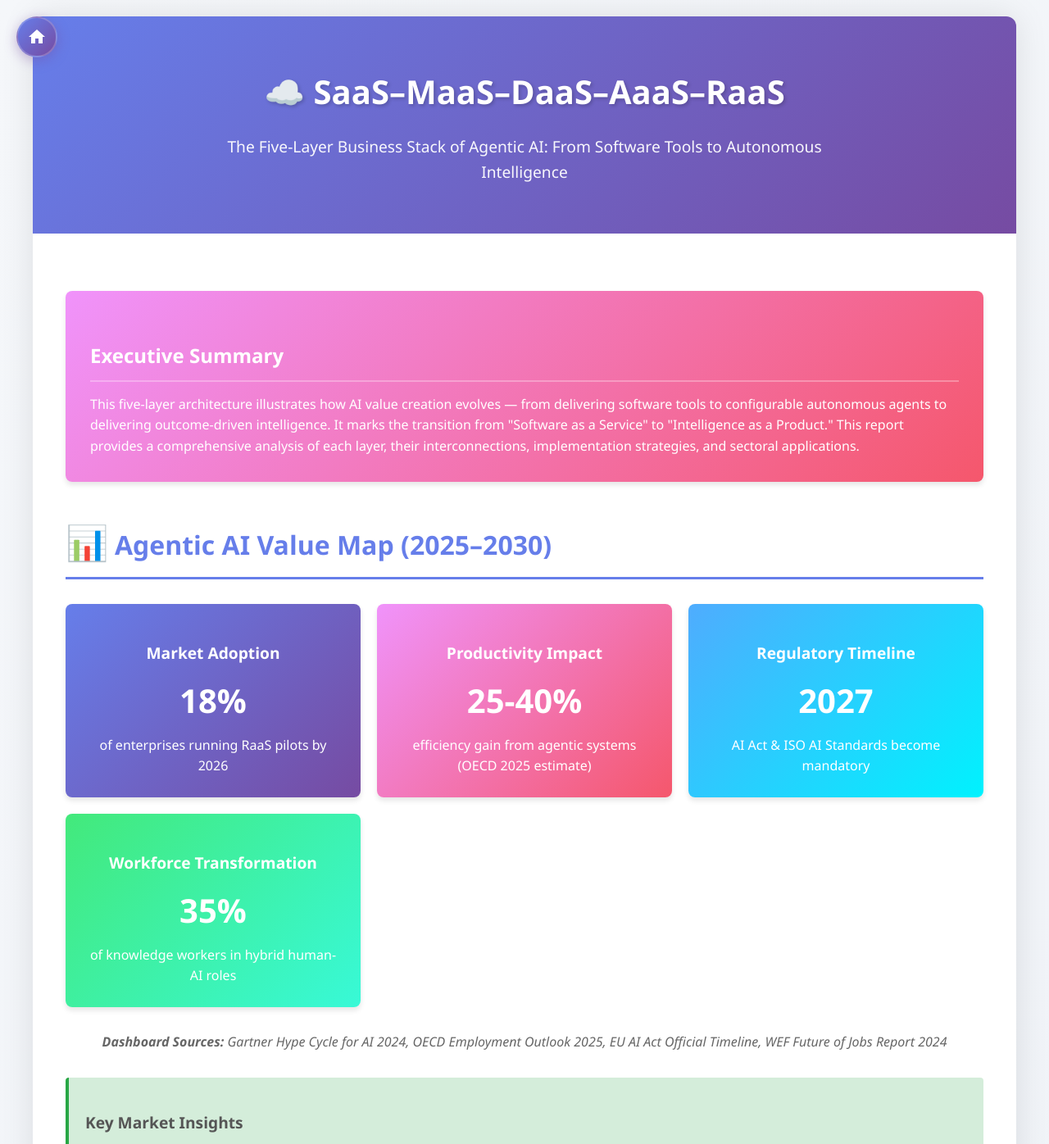
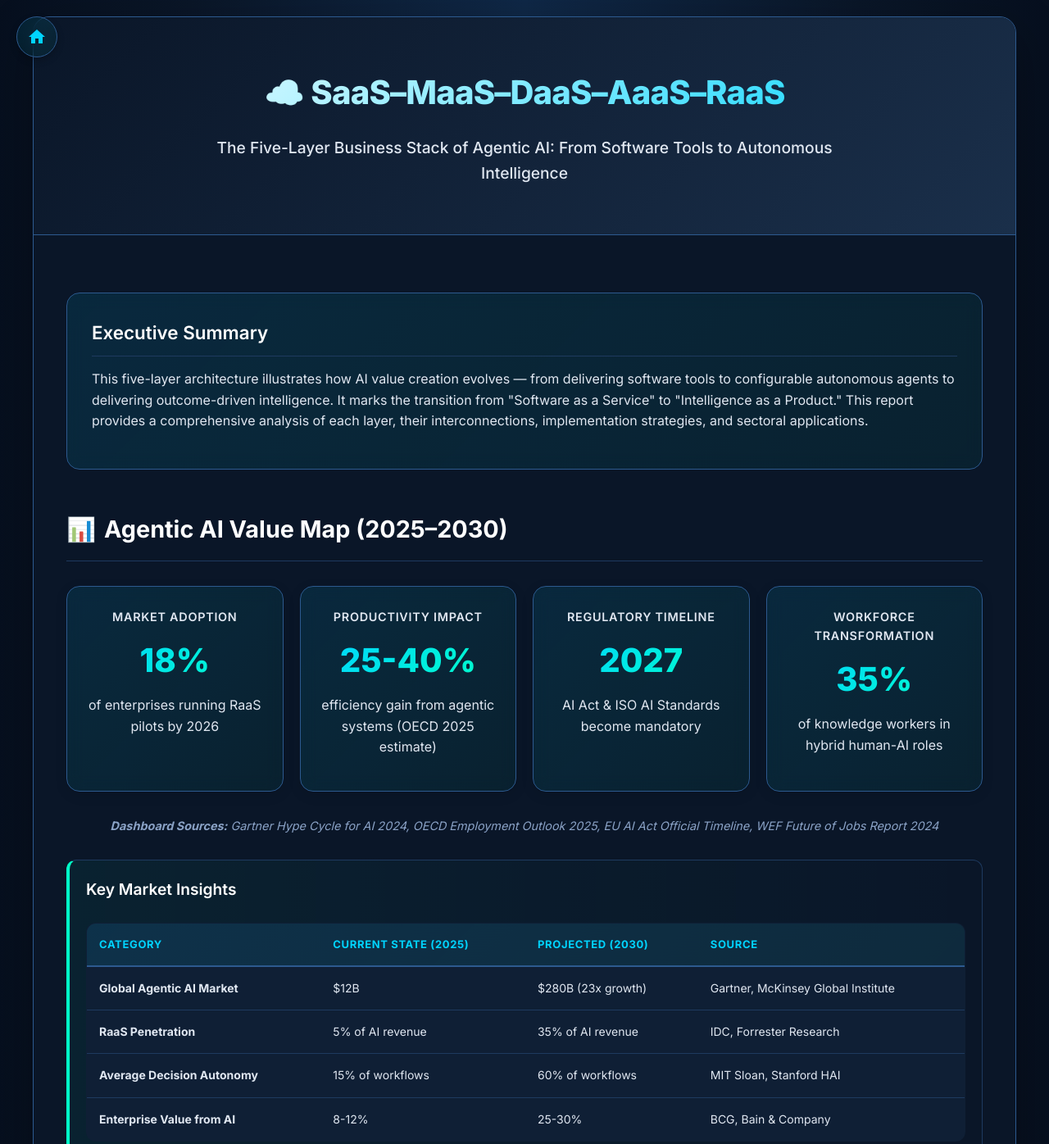
Before and after one commit to alpustundag/fivelayerstack, a plain HTML site: page index.html in a window 1280 px wide. Shown: the top 1396 px of the page at 82% size. Drawn offline with Linux system fonts and the light colour scheme.

Commit message:
Add files via upload

```diff
--- a/index.html
+++ b/index.html
@@ -6,13 +6,44 @@
       window.dataLayer = window.dataLayer || [];
       function gtag(){dataLayer.push(arguments);}
       gtag('js', new Date());
-
       gtag('config', 'G-XRV0JVTY6Q');
     </script>
     <meta charset="UTF-8">
     <meta name="viewport" content="width=device-width, initial-scale=1.0">
     <title>SaaS-MaaS-DaaS-AaaS-RaaS: The Five-Layer Business Stack of Agentic AI</title>
+
+    <link rel="preconnect" href="https://fonts.googleapis.com">
+    <link rel="preconnect" href="https://fonts.gstatic.com" crossorigin>
+    <link href="https://fonts.googleapis.com/css2?family=Inter:wght@300;400;500;600;700;800&display=swap" rel="stylesheet">
+
     <style>
+        /* ==========================================================================
+           CORE THEME VARIABLES (From business_models_fund_style.html)
+           ==========================================================================
+        */
+        :root {
+            --bg-main: #0a1628;
+            --bg-card: #0f1f35;
+            --bg-card-hover: #142942;
+            --accent: #00d4ff;
+            --accent-secondary: #00ffc8;
+            --accent-soft: rgba(0, 212, 255, 0.08);
+            --accent-glow: rgba(0, 212, 255, 0.35);
+            --text-main: #ffffff;
+            --text-secondary: #e0e7f1;
+            --text-muted: #8ba3c7;
+            --border-soft: #1e3a5f;
+            --border-bright: #2d5a8f;
+            --gradient-1: linear-gradient(135deg, #0a1628 0%, #1a2f4a 100%);
+            --gradient-2: linear-gradient(135deg, rgba(0, 212, 255, 0.1) 0%, rgba(0, 255, 200, 0.05) 100%);
+
+            /* Semantic Colors for this report */
+            --color-success: #00ffc8;
+            --color-warning: #ff6496;
+            --color-insight: #00d4ff;
+            --color-highlight: #e0a850;
+        }
+
         * {
             margin: 0;
             padding: 0;
@@ -20,38 +51,44 @@
         }
 
         body {
-            font-family: 'Segoe UI', Tahoma, Geneva, Verdana, sans-serif;
+            font-family: "Inter", system-ui, -apple-system, BlinkMacSystemFont, "Segoe UI", sans-serif;
+            background: radial-gradient(ellipse at top, #0f2847 0%, #0a1628 45%, #020814 100%);
+            min-height: 100vh;
+            padding: 20px;
+            position: relative;
+            color: var(--text-main);
+            -webkit-font-smoothing: antialiased;
+            -moz-osx-font-smoothing: grayscale;
             line-height: 1.6;
-            color: #333;
-            background: linear-gradient(135deg, #f5f7fa 0%, #c3cfe2 100%);
-            padding: 20px;
-            position: relative; /* Home butonu icin */
-        }
-
-        /* Home Button Styles - Added */
+        }
+
+        /* Home Button */
         .home-btn {
             position: fixed;
             top: 20px;
             left: 20px;
             width: 50px;
             height: 50px;
-            background: linear-gradient(135deg, #667eea 0%, #764ba2 100%);
+            background: var(--gradient-2);
+            backdrop-filter: blur(10px);
+            -webkit-backdrop-filter: blur(10px);
+            border: 1px solid var(--border-bright);
             border-radius: 50%;
             display: flex;
             align-items: center;
             justify-content: center;
-            color: white;
+            color: var(--accent);
             text-decoration: none;
-            z-index: 1000;
-            box-shadow: 0 4px 15px rgba(118, 75, 162, 0.4);
+            z-index: 9999;
             transition: all 0.3s ease;
-            border: 2px solid rgba(255, 255, 255, 0.2);
+            box-shadow: 0 4px 10px rgba(0,0,0,0.2);
         }
 
         .home-btn:hover {
-            transform: translateY(-3px) scale(1.05);
-            box-shadow: 0 6px 20px rgba(118, 75, 162, 0.6);
-            background: linear-gradient(135deg, #764ba2 0%, #667eea 100%);
+            background: var(--accent);
+            color: var(--bg-main);
+            transform: translateY(-2px) scale(1.05);
+            box-shadow: 0 0 16px var(--accent-glow);
         }
 
         .home-btn svg {
@@ -63,274 +100,300 @@
         .container {
             max-width: 1200px;
             margin: 0 auto;
-            background: white;
-            box-shadow: 0 0 40px rgba(0,0,0,0.1);
-            border-radius: 12px;
+            background: rgba(15, 31, 53, 0.95);
+            border-radius: 20px;
+            box-shadow: 0 20px 60px rgba(0,0,0,0.3);
             overflow: hidden;
-        }
-
+            border: 1px solid var(--border-bright);
+        }
+
+        /* Header */
         header {
-            background: linear-gradient(135deg, #667eea 0%, #764ba2 100%);
-            color: white;
+            background: var(--gradient-1);
+            color: var(--text-main);
             padding: 60px 40px;
             text-align: center;
+            border-bottom: 1px solid var(--border-bright);
         }
 
         header h1 {
             font-size: 2.5em;
             margin-bottom: 20px;
-            text-shadow: 2px 2px 4px rgba(0,0,0,0.2);
+            font-weight: 800;
+            letter-spacing: -0.02em;
+            background: linear-gradient(135deg, #ffffff 0%, var(--accent) 100%);
+            -webkit-background-clip: text;
+            -webkit-text-fill-color: transparent;
+            background-clip: text;
+            text-shadow: none;
         }
 
         header p {
             font-size: 1.2em;
-            opacity: 0.95;
+            color: var(--text-secondary);
+            font-weight: 500;
             max-width: 800px;
             margin: 0 auto;
         }
 
         .content {
             padding: 40px;
-        }
-
+            background: var(--bg-main);
+        }
+
+        /* Typography */
         h2 {
-            color: #667eea;
-            margin: 40px 0 20px 0;
-            font-size: 2em;
-            border-bottom: 3px solid #667eea;
+            margin: 50px 0 25px 0;
+            font-size: 1.8em;
+            font-weight: 700;
+            color: var(--text-main);
+            border-bottom: 1px solid var(--border-soft);
+            padding-bottom: 15px;
+            display: flex;
+            align-items: center;
+            gap: 10px;
+        }
+
+        h3 {
+            color: var(--accent);
+            margin: 35px 0 15px 0;
+            font-size: 1.4em;
+            font-weight: 600;
+        }
+
+        h4 {
+            color: var(--text-main);
+            margin: 0 0 10px 0;
+            font-size: 1.2em;
+            font-weight: 600;
+        }
+
+        p {
+            color: var(--text-secondary);
+            margin-bottom: 15px;
+        }
+
+        /* Links */
+        a {
+            color: var(--accent);
+            text-decoration: none;
+        }
+        a:hover {
+            text-decoration: underline;
+        }
+
+        /* Boxes & Cards (Mapping from original to new style) */
+
+        /* Intro / Executive Summary -> High visibility card */
+        .intro-box {
+            background: var(--gradient-2);
+            border: 1px solid var(--border-bright);
+            padding: 30px;
+            border-radius: 16px;
+            margin: 30px 0;
+            backdrop-filter: blur(10px);
+        }
+        .intro-box h3 {
+            color: var(--text-main);
+            border-bottom: 1px solid var(--border-soft);
             padding-bottom: 10px;
-        }
-
-        h3 {
-            color: #764ba2;
-            margin: 30px 0 15px 0;
-            font-size: 1.5em;
-        }
-
-        h4 {
-            color: #555;
-            margin: 20px 0 10px 0;
-            font-size: 1.2em;
-        }
-
-        .intro-box {
-            background: linear-gradient(135deg, #f093fb 0%, #f5576c 100%);
-            color: white;
-            padding: 30px;
-            border-radius: 8px;
+            margin-top: 0;
+        }
+
+        /* Semantic Boxes (Success, Warning, Highlight, Insight) */
+        .success-box, .warning-box, .insight-box, .highlight-box {
+            padding: 20px;
+            margin: 25px 0;
+            border-radius: 12px;
+            background: var(--bg-card);
+            border: 1px solid var(--border-soft);
+            border-left-width: 4px;
+        }
+
+        .success-box {
+            border-left-color: var(--color-success);
+            background: linear-gradient(90deg, rgba(0, 255, 200, 0.05) 0%, rgba(15, 31, 53, 0) 100%);
+        }
+
+        .warning-box {
+            border-left-color: var(--color-warning);
+            background: linear-gradient(90deg, rgba(255, 100, 150, 0.05) 0%, rgba(15, 31, 53, 0) 100%);
+        }
+
+        .insight-box {
+            border-left-color: var(--color-insight);
+            background: linear-gradient(90deg, rgba(0, 212, 255, 0.05) 0%, rgba(15, 31, 53, 0) 100%);
+        }
+
+        .highlight-box {
+            border-left-color: var(--color-highlight);
+            background: linear-gradient(90deg, rgba(224, 168, 80, 0.05) 0%, rgba(15, 31, 53, 0) 100%);
+        }
+
+        /* Layer Cards (Pattern Cards) */
+        .layer-card {
+            background: var(--bg-card);
+            border: 1px solid var(--border-soft);
+            border-radius: 16px;
+            padding: 25px;
+            margin: 20px 0;
+            transition: all 0.3s;
+        }
+        .layer-card:hover {
+            background: var(--bg-card-hover);
+            border-color: var(--border-bright);
+            transform: translateY(-5px);
+            box-shadow: 0 8px 25px rgba(0,0,0,0.3);
+        }
+        .layer-card h4 {
+            color: var(--accent);
+        }
+
+        /* Metrics Grid */
+        .grid-2 {
+            display: grid;
+            grid-template-columns: repeat(auto-fit, minmax(250px, 1fr));
+            gap: 20px;
             margin: 30px 0;
-            box-shadow: 0 4px 6px rgba(0,0,0,0.1);
-        }
-
-        .intro-box h3 {
-            color: white;
-            border-bottom: 2px solid rgba(255,255,255,0.3);
-            padding-bottom: 10px;
-            margin-bottom: 15px;
-        }
-
+        }
+
+        .metric-card {
+            background: var(--gradient-2);
+            color: var(--text-main);
+            padding: 25px;
+            border-radius: 16px;
+            box-shadow: 0 4px 15px rgba(0,0,0,0.1);
+            border: 1px solid var(--border-bright);
+            backdrop-filter: blur(10px);
+            text-align: center;
+            /* Override inline styles from original HTML */
+            background-image: var(--gradient-2) !important;
+        }
+        .metric-card h4 {
+            color: var(--text-secondary);
+            font-size: 0.9em;
+            text-transform: uppercase;
+            letter-spacing: 0.05em;
+            margin-bottom: 10px;
+        }
+        .metric-value {
+            font-size: 2.5em;
+            font-weight: 800;
+            margin: 10px 0;
+            background: linear-gradient(135deg, var(--accent) 0%, var(--accent-secondary) 100%);
+            -webkit-background-clip: text;
+            -webkit-text-fill-color: transparent;
+            background-clip: text;
+        }
+
+        /* Tables */
         table {
             width: 100%;
             border-collapse: collapse;
+            background: var(--bg-card);
+            border-radius: 12px;
+            overflow: hidden;
             margin: 25px 0;
-            box-shadow: 0 2px 15px rgba(0,0,0,0.1);
-            border-radius: 8px;
-            overflow: hidden;
+            border: 1px solid var(--border-soft);
         }
 
         thead {
-            background: linear-gradient(135deg, #667eea 0%, #764ba2 100%);
-            color: white;
+            background: var(--gradient-2);
         }
 
         th {
             padding: 15px;
             text-align: left;
-            font-weight: 600;
-            font-size: 0.95em;
+            font-weight: 700;
+            color: var(--accent);
+            border-bottom: 2px solid var(--border-bright);
+            font-size: 13px;
+            text-transform: uppercase;
+            letter-spacing: 0.05em;
         }
 
         td {
-            padding: 12px 15px;
-            border-bottom: 1px solid #e0e0e0;
-        }
-
-        tr:nth-child(even) {
-            background-color: #f8f9fa;
-        }
-
-        tr:hover {
-            background-color: #e3f2fd;
-            transition: background-color 0.3s ease;
-        }
-
-        .highlight-box {
-            background: #fff3cd;
-            border-left: 4px solid #ffc107;
+            padding: 15px;
+            border-bottom: 1px solid var(--border-soft);
+            color: var(--text-secondary);
+            font-size: 14px;
+            vertical-align: top;
+        }
+
+        tbody tr:hover {
+            background: var(--bg-card-hover);
+        }
+
+        /* Code Blocks */
+        code {
+            background: rgba(255, 255, 255, 0.1);
+            padding: 2px 6px;
+            border-radius: 4px;
+            font-family: 'Courier New', monospace;
+            color: var(--accent-secondary);
+            font-size: 0.9em;
+        }
+
+        pre {
+            background: #020814; /* Darker than bg-main */
+            color: var(--text-secondary);
             padding: 20px;
-            margin: 25px 0;
-            border-radius: 4px;
-        }
-
-        .insight-box {
-            background: #d1ecf1;
-            border-left: 4px solid #17a2b8;
-            padding: 20px;
-            margin: 25px 0;
-            border-radius: 4px;
-        }
-
-        .warning-box {
-            background: #f8d7da;
-            border-left: 4px solid #dc3545;
-            padding: 20px;
-            margin: 25px 0;
-            border-radius: 4px;
-        }
-
-        .success-box {
-            background: #d4edda;
-            border-left: 4px solid #28a745;
-            padding: 20px;
-            margin: 25px 0;
-            border-radius: 4px;
-        }
-
-        .layer-card {
-            background: white;
-            border: 2px solid #e0e0e0;
-            border-radius: 8px;
-            padding: 25px;
-            margin: 20px 0;
-            box-shadow: 0 2px 10px rgba(0,0,0,0.05);
-            transition: transform 0.3s ease, box-shadow 0.3s ease;
-        }
-
-        .layer-card:hover {
-            transform: translateY(-5px);
-            box-shadow: 0 5px 20px rgba(0,0,0,0.15);
-        }
-
-        .layer-card h4 {
-            color: #667eea;
-            margin-top: 0;
-        }
-
-        code {
-            background: #f4f4f4;
-            padding: 2px 6px;
-            border-radius: 3px;
-            font-family: 'Courier New', monospace;
-            color: #e83e8c;
-        }
-
-        pre {
-            background: #2d2d2d;
-            color: #f8f8f2;
-            padding: 20px;
-            border-radius: 6px;
+            border-radius: 12px;
             overflow-x: auto;
             margin: 20px 0;
-            box-shadow: 0 2px 10px rgba(0,0,0,0.2);
+            border: 1px solid var(--border-soft);
         }
 
         pre code {
             background: none;
-            color: #f8f8f2;
+            color: inherit;
             padding: 0;
         }
 
+        /* Lists */
         ul, ol {
             margin: 15px 0 15px 30px;
-        }
-
+            color: var(--text-secondary);
+        }
         li {
             margin: 8px 0;
         }
 
-        .emoji {
-            font-size: 1.3em;
-            margin-right: 8px;
-        }
-
-        .grid-2 {
-            display: grid;
-            grid-template-columns: repeat(auto-fit, minmax(300px, 1fr));
-            gap: 20px;
-            margin: 30px 0;
-        }
-
-        .metric-card {
-            background: linear-gradient(135deg, #f6d365 0%, #fda085 100%);
-            color: white;
-            padding: 25px;
-            border-radius: 8px;
-            text-align: center;
-            box-shadow: 0 4px 6px rgba(0,0,0,0.1);
-        }
-
-        .metric-card h4 {
-            color: white;
-            margin-bottom: 10px;
-        }
-
-        .metric-value {
-            font-size: 2.5em;
-            font-weight: bold;
-            margin: 10px 0;
-        }
-
+        /* Footer */
         footer {
-            background: #2d3748;
-            color: white;
+            background: var(--bg-card);
+            color: var(--text-muted);
             padding: 40px;
             text-align: center;
-        }
-
-        footer p {
-            margin: 10px 0;
+            border-top: 1px solid var(--border-soft);
+            font-size: 0.9em;
         }
 
         .author-info {
             margin-top: 20px;
             padding-top: 20px;
-            border-top: 1px solid rgba(255,255,255,0.2);
-        }
-
-        @media print {
-            body {
-                background: white;
-            }
-            .container {
-                box-shadow: none;
-            }
-            .home-btn {
-                display: none; /* Home butonunu baskida gizle */
-            }
-        }
-
+            border-top: 1px solid var(--border-soft);
+        }
+
+        /* Responsive */
         @media (max-width: 768px) {
-            header h1 {
-                font-size: 1.8em;
-            }
-            .content {
-                padding: 20px;
-            }
-            table {
-                font-size: 0.85em;
-            }
-            .home-btn {
-                width: 40px;
-                height: 40px;
-                top: 15px;
-                left: 15px;
-            }
+            header h1 { font-size: 1.8em; }
+            .content { padding: 20px; }
+            table { font-size: 12px; }
+            th, td { padding: 10px; }
+            .home-btn { width: 40px; height: 40px; top: 10px; left: 10px; }
+            .grid-2 { grid-template-columns: 1fr; }
+        }
+
+        /* Emoji Tweaks */
+        .emoji {
+            filter: saturate(0.8); /* Tone down saturation for dark mode */
         }
     </style>
 </head>
 <body>
     <a href="https://alpustundag.github.io/" class="home-btn" aria-label="Home">
-        <svg viewBox="0 0 24 24">
+        <svg viewBox="0 0 24 24" xmlns="http://www.w3.org/2000/svg">
             <path d="M10 20v-6h4v6h5v-8h3L12 3 2 12h3v8z"/>
         </svg>
     </a>
@@ -350,32 +413,32 @@
             <h2><span class="emoji">📊</span>Agentic AI Value Map (2025–2030)</h2>
 
             <div class="grid-2">
-                <div class="metric-card" style="background: linear-gradient(135deg, #667eea 0%, #764ba2 100%);">
+                <div class="metric-card">
                     <h4>Market Adoption</h4>
                     <div class="metric-value">18%</div>
                     <p>of enterprises running RaaS pilots by 2026</p>
                 </div>
 
-                <div class="metric-card" style="background: linear-gradient(135deg, #f093fb 0%, #f5576c 100%);">
+                <div class="metric-card">
                     <h4>Productivity Impact</h4>
                     <div class="metric-value">25-40%</div>
                     <p>efficiency gain from agentic systems (OECD 2025 estimate)</p>
                 </div>
 
-                <div class="metric-card" style="background: linear-gradient(135deg, #4facfe 0%, #00f2fe 100%);">
+                <div class="metric-card">
                     <h4>Regulatory Timeline</h4>
                     <div class="metric-value">2027</div>
                     <p>AI Act & ISO AI Standards become mandatory</p>
                 </div>
 
-                <div class="metric-card" style="background: linear-gradient(135deg, #43e97b 0%, #38f9d7 100%);">
+                <div class="metric-card">
                     <h4>Workforce Transformation</h4>
                     <div class="metric-value">35%</div>
                     <p>of knowledge workers in hybrid human-AI roles</p>
                 </div>
             </div>
 
-            <p style="margin-top: 15px; font-style: italic; color: #666; text-align: center;"><strong>Dashboard Sources:</strong> Gartner Hype Cycle for AI 2024, OECD Employment Outlook 2025, EU AI Act Official Timeline, WEF Future of Jobs Report 2024</p>
+            <p style="margin-top: 15px; font-style: italic; color: var(--text-muted); text-align: center; font-size: 0.9em;"><strong>Dashboard Sources:</strong> Gartner Hype Cycle for AI 2024, OECD Employment Outlook 2025, EU AI Act Official Timeline, WEF Future of Jobs Report 2024</p>
 
             <div class="success-box" style="margin-top: 30px;">
                 <h4>Key Market Insights</h4>
@@ -419,6 +482,7 @@
 
             <h2><span class="emoji">📊</span>Core Framework: The Five Layers</h2>
 
+            <div class="table-wrapper">
                 <table>
                     <thead>
                         <tr>
@@ -467,6 +531,7 @@
                         </tr>
                     </tbody>
                 </table>
+            </div>
 
             <h2><span class="emoji">💡</span>Key Transformation Dimensions</h2>
 
@@ -1218,7 +1283,7 @@ sitting between raw computation (models) and business value (results).</code></p
                 </tbody>
             </table>
 
-            <p style="margin-top: 10px; font-style: italic; color: #666;"><strong>Sources:</strong> Gartner Market Guide for Agent-Based Systems 2024, CB Insights AI Market Map, Grand View Research - Autonomous AI Market Analysis</p>
+            <p style="margin-top: 10px; font-style: italic; color: var(--text-muted);"><strong>Sources:</strong> Gartner Market Guide for Agent-Based Systems 2024, CB Insights AI Market Map, Grand View Research - Autonomous AI Market Analysis</p>
 
             <h2><span class="emoji">🎯</span>Strategic Implications</h2>
 
@@ -1371,7 +1436,7 @@ ROI = ($7M - $1M) / $1M = 600%</code></pre>
                 </tbody>
             </table>
 
-            <p style="margin-top: 10px; font-style: italic; color: #666;"><strong>Sources:</strong> Deloitte AI ROI Study 2024, PwC Global AI Survey, McKinsey Analytics Quotient Report, Industry-specific case studies from Harvard Business Review</p>
+            <p style="margin-top: 10px; font-style: italic; color: var(--text-muted);"><strong>Sources:</strong> Deloitte AI ROI Study 2024, PwC Global AI Survey, McKinsey Analytics Quotient Report, Industry-specific case studies from Harvard Business Review</p>
 
             <h3>Total Cost of Ownership (TCO) Analysis</h3>
 
@@ -1480,7 +1545,7 @@ ROI = ($7M - $1M) / $1M = 600%</code></pre>
                 </tbody>
             </table>
 
-            <p style="margin-top: 10px; font-style: italic; color: #666;"><strong>Sources:</strong> LinkedIn Emerging Jobs Report 2024, World Economic Forum Future of Jobs Report 2024, O'Reilly AI Adoption Survey</p>
+            <p style="margin-top: 10px; font-style: italic; color: var(--text-muted);"><strong>Sources:</strong> LinkedIn Emerging Jobs Report 2024, World Economic Forum Future of Jobs Report 2024, O'Reilly AI Adoption Survey</p>
 
             <h3>Skill Evolution: From Execution to Supervision</h3>
 
@@ -1538,7 +1603,7 @@ ROI = ($7M - $1M) / $1M = 600%</code></pre>
                 <p>Human-AI teams become standard. 40-60% productivity gain. 35% of knowledge workers in hybrid roles.</p>
             </div>
 
-            <p style="margin-top: 15px; font-style: italic; color: #666;"><strong>Sources:</strong> OECD AI and the Future of Skills Report 2024, MIT Work of the Future Research, Brookings Institution AI & Employment Analysis, Stanford HAI Human-Centered AI Index 2024</p>
+            <p style="margin-top: 15px; font-style: italic; color: var(--text-muted);"><strong>Sources:</strong> OECD AI and the Future of Skills Report 2024, MIT Work of the Future Research, Brookings Institution AI & Employment Analysis, Stanford HAI Human-Centered AI Index 2024</p>
 
             <h3>Critical Success Factors for Workforce Transformation</h3>
 
```
Lines whose indentation alone changed are shown as unchanged.
